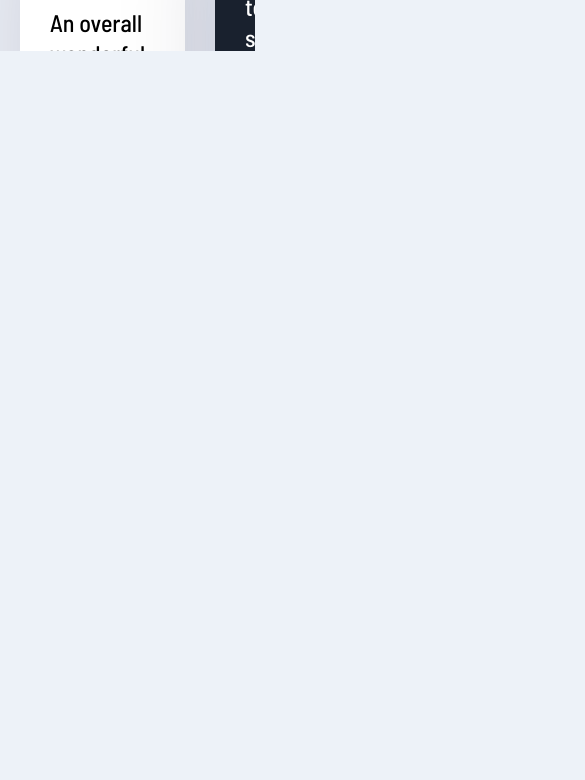
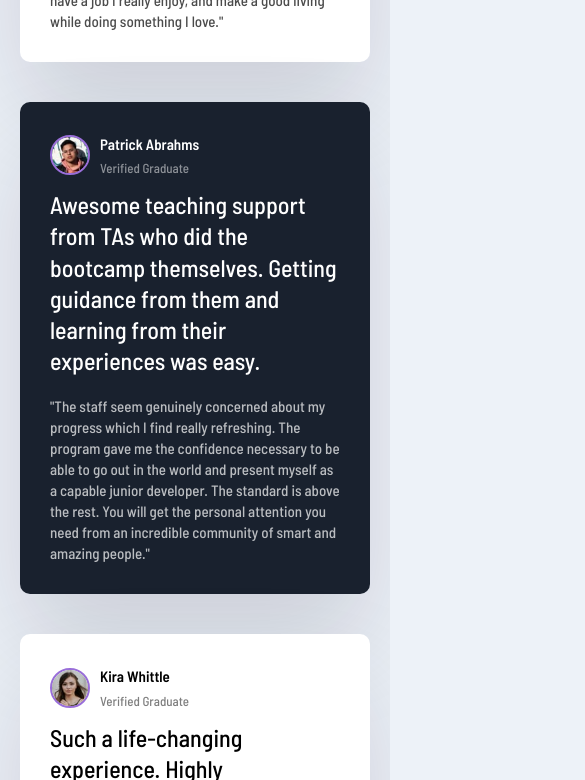
Before and after one commit to Aditharun89/learning-grid, a plain HTML site: page index.html in a window 390 px wide. Shown: the part 1220-2000 px from the top of the page, 585 px wide, since content can reach past the window. Drawn offline with Linux system fonts and the light colour scheme.

Commit message:
entered the Media queries

```diff
--- a/styles.css
+++ b/styles.css
@@ -93,3 +93,27 @@ body {
   grid-column: 4;
   grid-row: 1 / 3;
 }
+footer {
+  text-align: center;
+}
+
+@media (max-width: 768px) {
+  .testimonials {
+    grid-template-columns: 1fr;
+    width: 100%;
+  }
+
+  .card:nth-of-type(1) {
+    grid-column: 1;
+  }
+
+  .card:nth-of-type(4) {
+    grid-column: 1;
+    grid-row: 4;
+  }
+
+  .card:nth-of-type(5) {
+    grid-column: 1;
+    grid-row: 5;
+  }
+}
```
